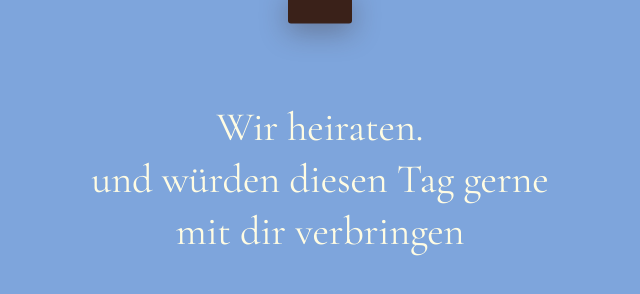
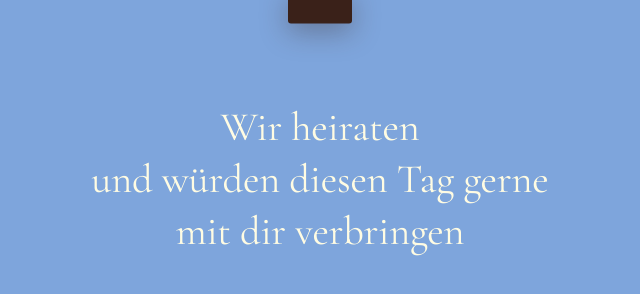
Before and after one commit to Stevestev96/VickySteve, a website: page index.html in a window 1280 px wide. Shown: the part 802-1096 px from the top of the page, 320-960 px from the left. Drawn offline with nearby package versions, Linux system fonts and the light colour scheme; a web font is replaced by a local one.

```diff
--- a/index.html
+++ b/index.html
@@ -597,7 +597,7 @@ section{padding-block:var(--section-y);padding-inline:var(--gutter)}
 
 <section class="invite reveal theme-blue" id="einladung">
   <div class="wrap">
-    <h2>Wir&nbsp;heiraten.<br>und würden diesen Tag gerne mit&nbsp;dir verbringen</h2>
+    <h2>Wir&nbsp;heiraten<br>und würden diesen Tag gerne mit&nbsp;dir verbringen</h2>
     <div class="photos">
       <figure class="photo">
         <svg class="frame" viewBox="0 0 100 130" preserveAspectRatio="none" vector-effect="non-scaling-stroke" fill="none" stroke="currentColor" stroke-width=".55" aria-hidden="true">
```
